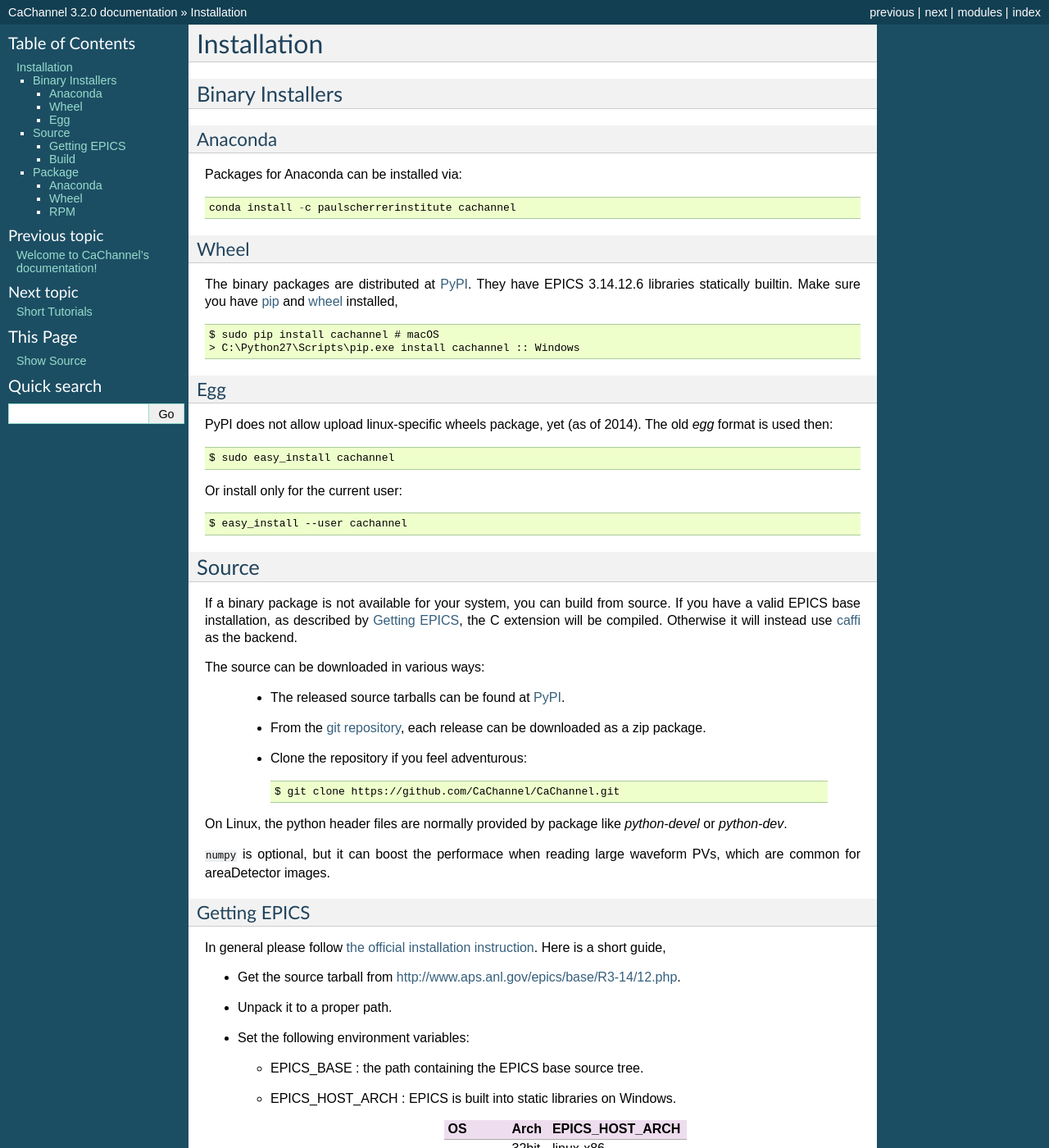
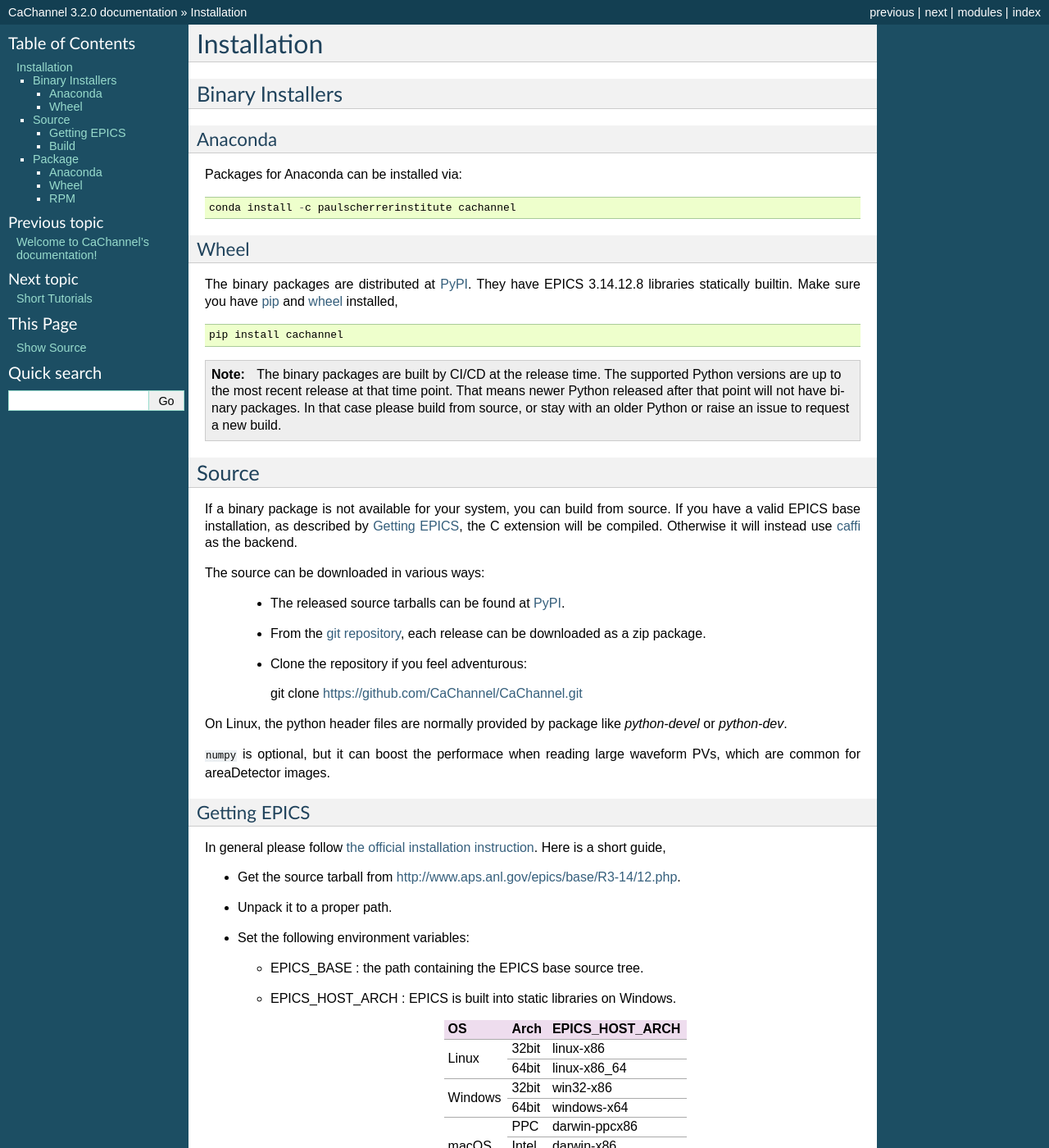
Before and after one commit to CaChannel/CaChannel, a Sphinx documentation site: the page built from docs/source/installation.rst, in a window 1280 px wide and 1400 px high. Shown: the whole window at 82% size. Built offline with Sphinx 7.4.7, drawn with Linux system fonts in a browser that asks for light colours; some of the changed text lies outside the part shown.

Commit message:
docs: update/simplify installation instructions

```diff
--- a/docs/source/installation.rst
+++ b/docs/source/installation.rst
@@ -13,22 +13,16 @@
 Wheel
 ^^^^^
 The binary packages are distributed at `PyPI <https://pypi.python.org/pypi/CaChannel>`_.
-They have EPICS 3.14.12.6 libraries statically builtin. Make sure you have `pip <https://pypi.python.org/pypi/pip>`_
+They have EPICS 3.14.12.8 libraries statically builtin. Make sure you have `pip <https://pypi.python.org/pypi/pip>`_
 and `wheel <https://pypi.python.org/pypi/wheel>`_  installed, ::
 
-    $ sudo pip install cachannel # macOS
-    > C:\Python27\Scripts\pip.exe install cachannel :: Windows
+    pip install cachannel
 
-Egg
-^^^
-PyPI does not allow upload linux-specific wheels package, yet (as of 2014).
-The old *egg* format is used then::
-
-    $ sudo easy_install cachannel
-
-Or install only for the current user::
-
-    $ easy_install --user cachannel
+.. note::
+   The binary packages are built by CI/CD at the release time.
+   The supported Python versions are up to the most recent release at that time point.
+   That means newer Python released after that point will not have binary packages.
+   In that case please build from source, or stay with an older Python or raise an issue to request a new build.
 
 Source
 ------
@@ -44,7 +38,7 @@
     each release can be downloaded as a zip package.
   * Clone the repository if you feel adventurous::
 
-    $ git clone https://github.com/CaChannel/CaChannel.git
+    git clone https://github.com/CaChannel/CaChannel.git
 
 On Linux, the python header files are normally provided by package like *python-devel* or *python-dev*.
 
@@ -88,24 +82,10 @@
 
 Build
 ^^^^^
-As soon as the epics base libraries are ready, it is simple,
+As soon as the epics base libraries are ready, it is simple,::
 
-- On Widnows::
+    python setup.py install
 
-    > C:\Python27\python.exe setup.py install
-
-- On Linux/macOS::
-
-    $ [sudo] python setup.py install
-
-
-.. note:: You might need to pass *-E* flag to sudo to preserve the EPICS environment variables. If your user account
-          is not allowed to do so, a normal procedure should be followed, ::
-
-              $ su -
-              # export EPICS_BASE=<epics base path>
-              # export EPICS_HOST_ARCH=<epics host arch>
-              # python setup.py install
 
 Package
 -------
@@ -115,19 +95,19 @@
 ^^^^^^^^
 Conda recipe is included::
 
-    $ conda build -c paulscherrerinstitute conda-recipe
+    conda build -c paulscherrerinstitute conda-recipe
 
 Wheel
 ^^^^^
 ::
 
-    $ python setup.py bdist_wheel
+    python setup.py bdist_wheel
 
 RPM
 ^^^
 The spec file *python-CaChannel.spec* is included. Get the source tarball either from PyPI or create it by
 ``python setup.py sdist``, and run::
 
-    $ rpmbuild -ta CaChannel-3.0.0.tar.gz
+    rpmbuild -ta CaChannel-3.0.0.tar.gz
 
 The binary and source RPM will be created. The package name is *python-CaChannel*.
```
